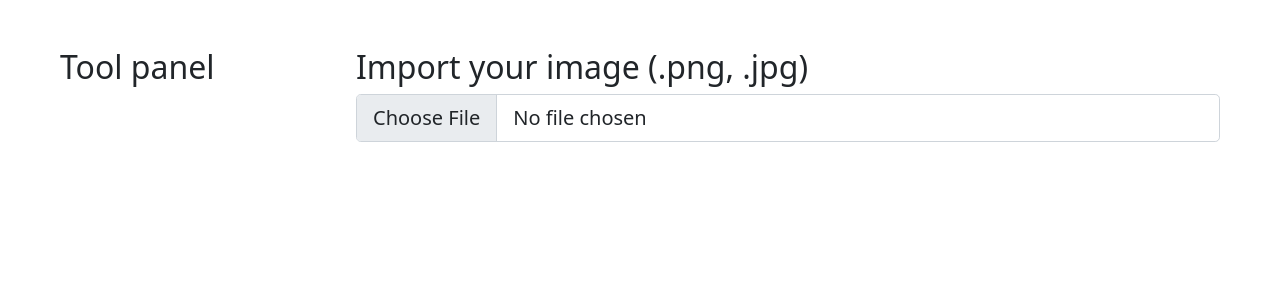
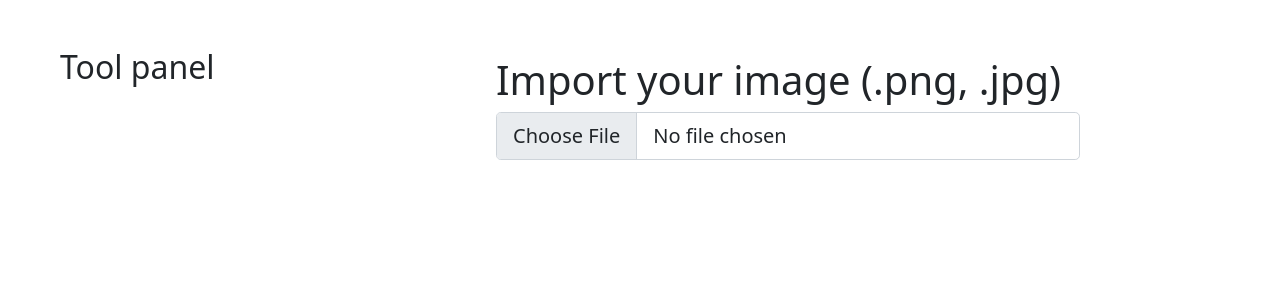
Before and after one commit to Szymon99d/symfony-image-editor, a Symfony app: template templates/index.html.twig in a window 1280 px wide. Shown: the top 300 px of the page. Run offline with Twig, Linux system fonts and the light colour scheme; the template is opened without the code that fills it, so the values that code supplies are empty; some libraries are stand-ins or nearby versions.

Commit message:
Change style for image import form

```diff
--- a/templates/index.html.twig
+++ b/templates/index.html.twig
@@ -11,11 +11,11 @@
             <h2>Tool panel</h2>
         </div>
 
-        <div class="col-12 col-sm-9 image-panel">
-            <div>
-                <h2>Import your image (.png, .jpg)</h2>
-                <i class="bi bi-image"></i>
-                <input class="form-control form-control-lg" id="imageField" type="file" accept=".png,.jpg">
+        <div class="col-12 col-sm-9 image-panel d-flex justify-content-center align-items-center">
+            <div class="h-75 w-75 p-2 import-block d-flex justify-content-center align-items-center flex-column">
+                <div class="container"><h1>Import your image (.png, .jpg)</h1></div>
+                <div class="container"><i class="bi bi-image"></i></div>
+                <div class="container"><input class="form-control form-control-lg" id="imageField" type="file" accept=".png,.jpg,.jpeg"></div>
             </div>
         </div>
 
```
Also changed, not shown: assets/styles/app.css (+7 -0 lines).
